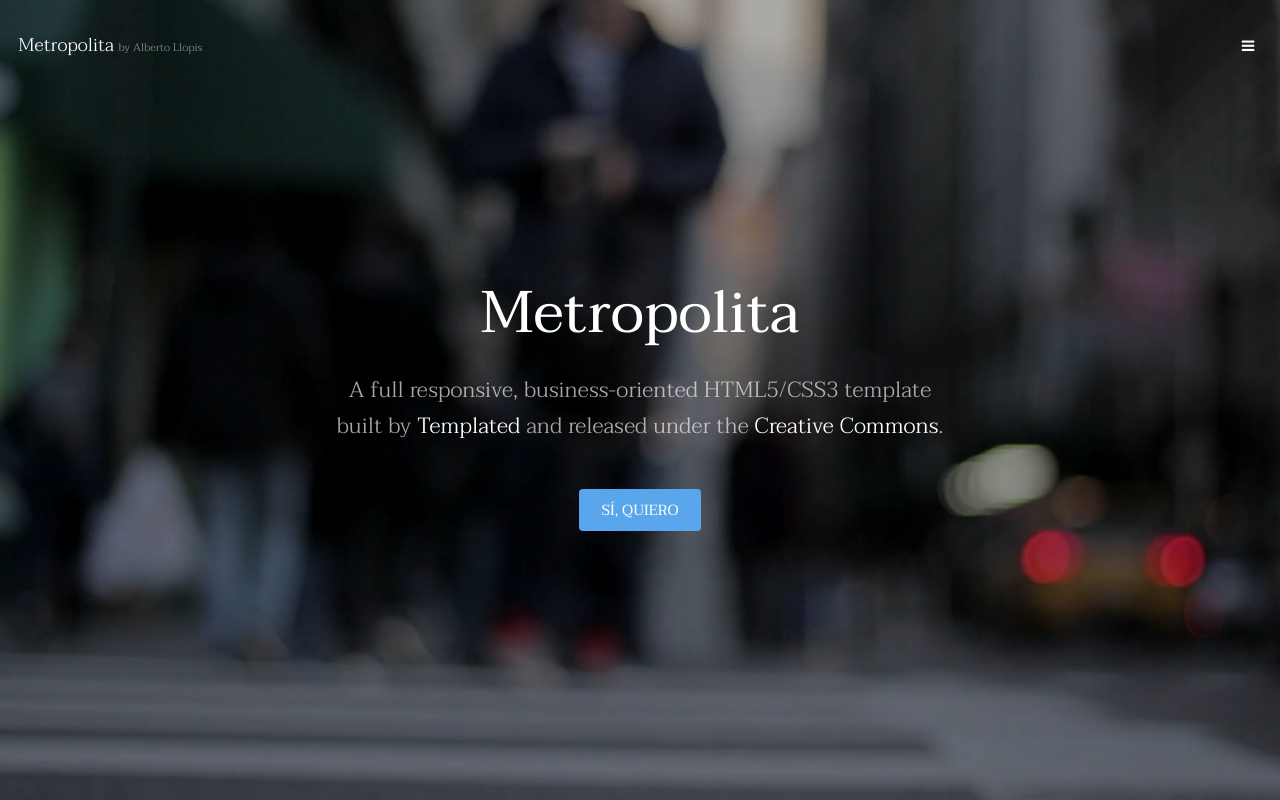
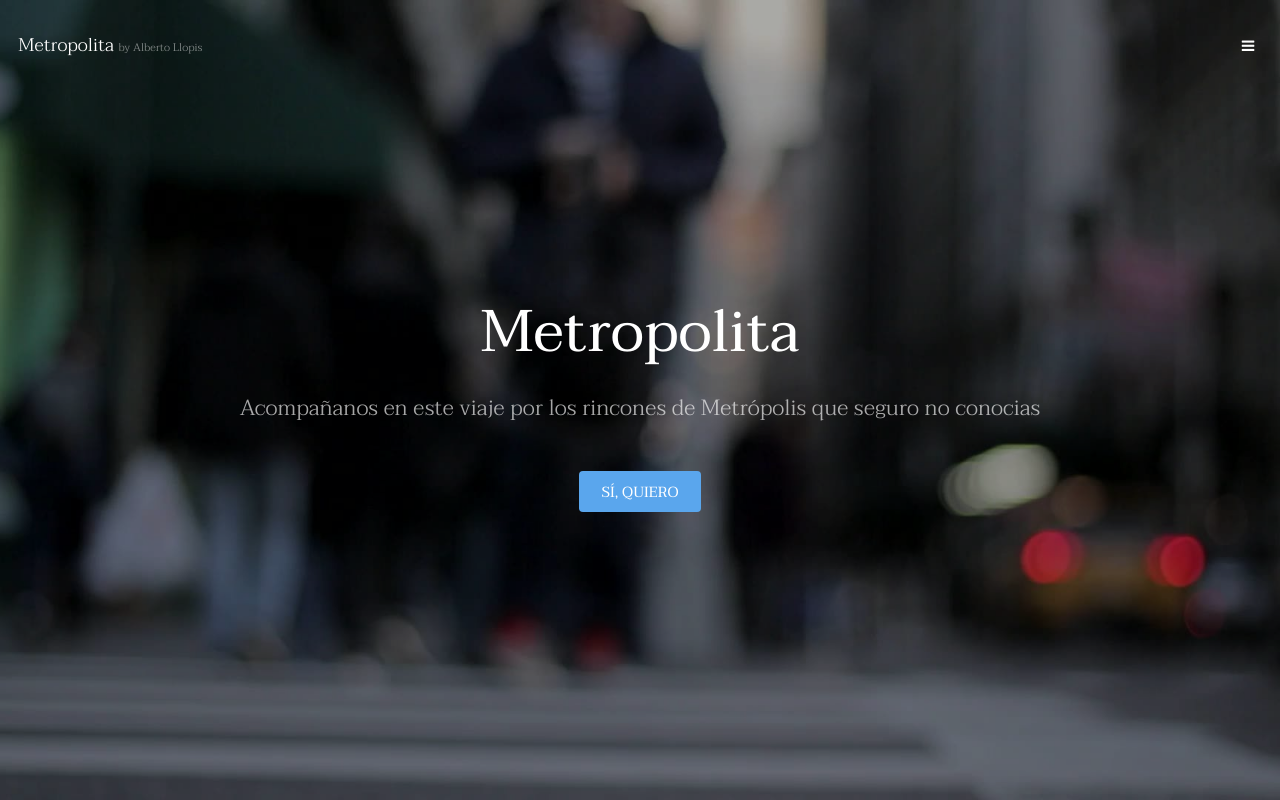
Before and after one commit to postteriori/04_REP_METROPOLITA, a plain HTML site: page index.html in a window 1280 px wide. Shown: the top 800 px of the page. Drawn offline with Linux system fonts and the light colour scheme.

Commit message:
frase bajo el h1 por ANTONIO

```diff
--- a/index.html
+++ b/index.html
@@ -37,8 +37,7 @@
 			<section id="banner" data-video="images/banner">
 				<div class="inner">
 					<h1>Metropolita</h1>
-					<p>A full responsive, business-oriented HTML5/CSS3 template<br />
-					built by <a href="https://templated.co/">Templated</a> and released under the <a href="https://templated.co/license">Creative Commons</a>.</p>
+					<p>Acompañanos en este viaje por los rincones de Metrópolis que seguro no conocias </p>
 					<a href="#one" class="button special scrolly">Sí, quiero</a>
 				</div>
 			</section>
```
